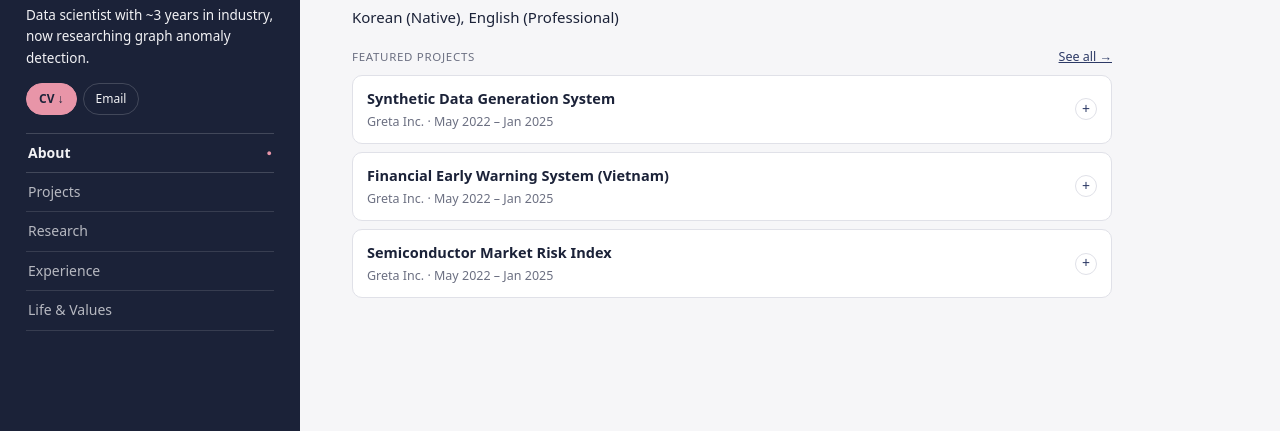
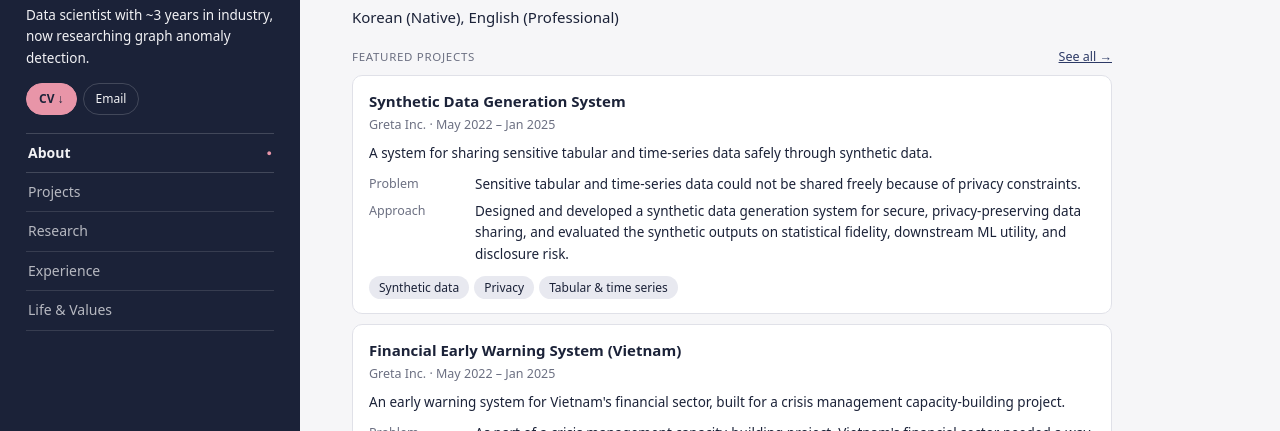
Before and after one commit to DiuDiuus/DiuDiuus.github.io, an Astro site: page / in a window 1280 px wide. Shown: the part 369-800 px from the top of the page. Built offline with nearby package versions, Linux system fonts and the light colour scheme; Astro itself is replaced by a stand-in of ours; a web font is replaced by a local one.

Commit message:
feat: show every item expanded (remove toggles)

```diff
--- /dev/null
+++ b/src/components/Card.astro
@@ -0,0 +1,11 @@
+---
+interface Props {
+  id?: string;
+}
+const { id } = Astro.props;
+---
+
+<article class="item" id={id}>
+  <header class="item-head"><slot name="head" /></header>
+  <div class="body"><slot /></div>
+</article>
--- a/src/components/ProjectItem.astro
+++ b/src/components/ProjectItem.astro
@@ -3,7 +3,7 @@ import type { CollectionEntry } from 'astro:content';
 import { t } from '../i18n/ui';
 import { locText, type Lang } from '../i18n/utils';
 import { formatPeriod } from '../lib/dates';
-import Toggle from './Toggle.astro';
+import Card from './Card.astro';
 
 interface Props {
   entry: CollectionEntry<'projects'>;
@@ -14,8 +14,8 @@ const d = entry.data;
 const text = locText(d.en, d.ko, lang);
 ---
 
-<Toggle id={entry.id}>
-  <Fragment slot="summary">
+<Card id={entry.id}>
+  <Fragment slot="head">
     <span class="s-title">{text.title}</span>
     <span class="s-meta">{d.org} · {formatPeriod(d.start, d.end, lang)}</span>
   </Fragment>
@@ -54,4 +54,4 @@ const text = locText(d.en, d.ko, lang);
       </div>
     )
   }
-</Toggle>
+</Card>
--- a/src/components/Toggle.astro
+++ /dev/null
@@ -1,14 +0,0 @@
----
-interface Props {
-  id?: string;
-}
-const { id } = Astro.props;
----
-
-<details class="item" id={id}>
-  <summary>
-    <span class="summary"><slot name="summary" /></span>
-    <span class="plus" aria-hidden="true">+</span>
-  </summary>
-  <div class="body"><slot /></div>
-</details>
--- a/src/styles/global.css
+++ b/src/styles/global.css
@@ -156,36 +156,12 @@ h1.page-title {
 .chip { font-size: 12px; padding: 2px 10px; border-radius: 99px; background: var(--chip); }
 .muted { color: var(--muted); }
 
-/* ---------- Toggle items ---------- */
-.item { background: var(--card); border: 1px solid var(--line); border-radius: 10px; margin-bottom: 8px; }
-.item > summary {
-  list-style: none;
-  cursor: pointer;
-  display: flex;
-  align-items: center;
-  gap: 12px;
-  padding: 11px 14px;
-}
-.item > summary::-webkit-details-marker { display: none; }
-.item .summary { flex: 1; min-width: 0; display: flex; flex-direction: column; gap: 2px; }
-.item .s-title { font-weight: 600; font-size: 14.5px; overflow-wrap: anywhere; }
+/* ---------- Item cards (always expanded) ---------- */
+.item { background: var(--card); border: 1px solid var(--line); border-radius: 10px; margin-bottom: 10px; scroll-margin-top: 16px; }
+.item-head { display: flex; flex-direction: column; gap: 2px; padding: 13px 16px 8px; }
+.item .s-title { font-weight: 600; font-size: 15px; overflow-wrap: anywhere; }
 .item .s-meta { font-size: 12.5px; color: var(--muted); }
-.item .s-meta .chip { font-size: 11px; }
-.plus {
-  width: 22px;
-  height: 22px;
-  flex-shrink: 0;
-  border-radius: 50%;
-  border: 1px solid var(--line);
-  display: inline-flex;
-  align-items: center;
-  justify-content: center;
-  font-size: 14px;
-  color: var(--secondary);
-  transition: transform 0.2s;
-}
-.item[open] > summary .plus { transform: rotate(45deg); background: var(--secondary); border-color: var(--secondary); color: #fff; }
-.item .body { padding: 0 14px 14px; font-size: 13.5px; }
+.item .body { padding: 0 16px 14px; font-size: 13.5px; }
 .item dl { display: grid; grid-template-columns: 92px 1fr; gap: 5px 14px; margin: 0; }
 .item dt { color: var(--muted); font-size: 12.5px; }
 .item dd { margin: 0; }
```
Also changed, not shown: docs/superpowers/specs/2026-11-26-homepage-design.md (+1 -1 lines), src/components/ExperienceItem.astro (+4 -4 lines), src/views/ProjectsView.astro (+0 -9 lines), src/views/ResearchView.astro (+4 -4 lines), README.md, 1 other file.
